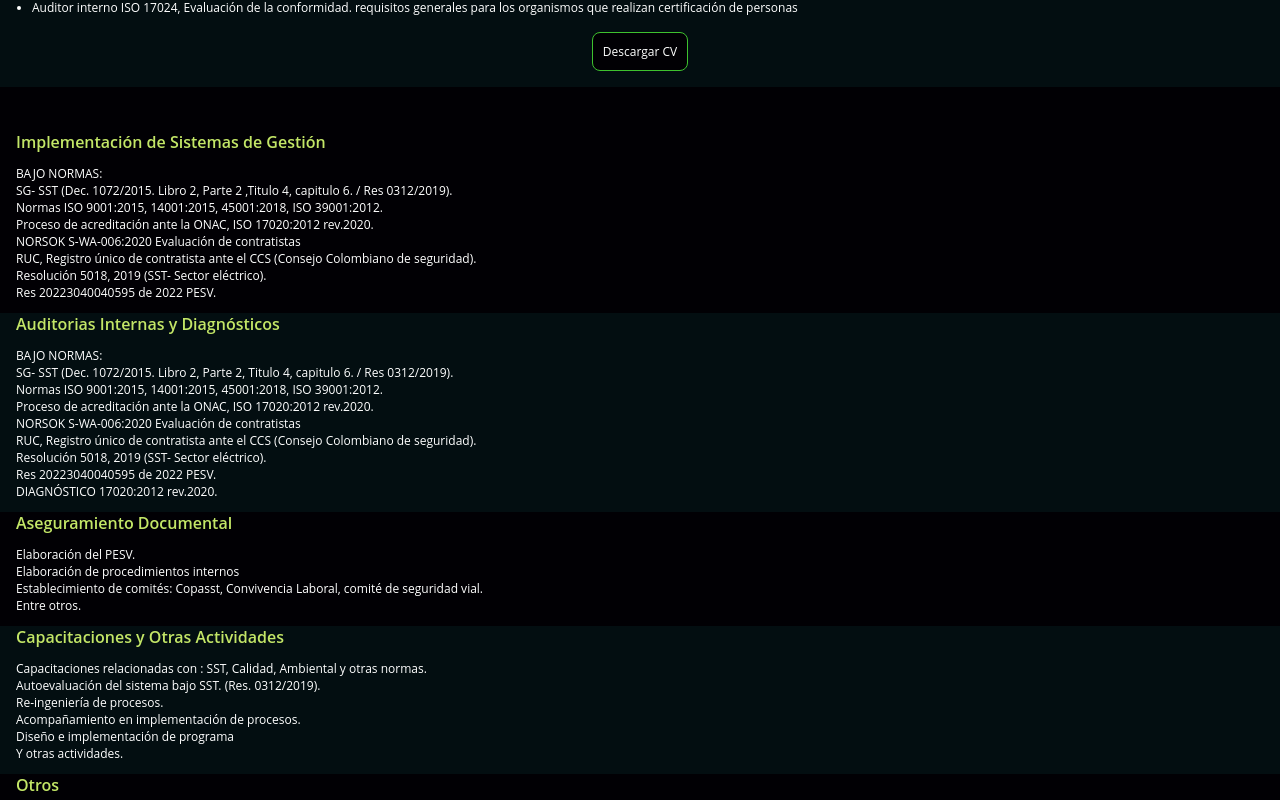
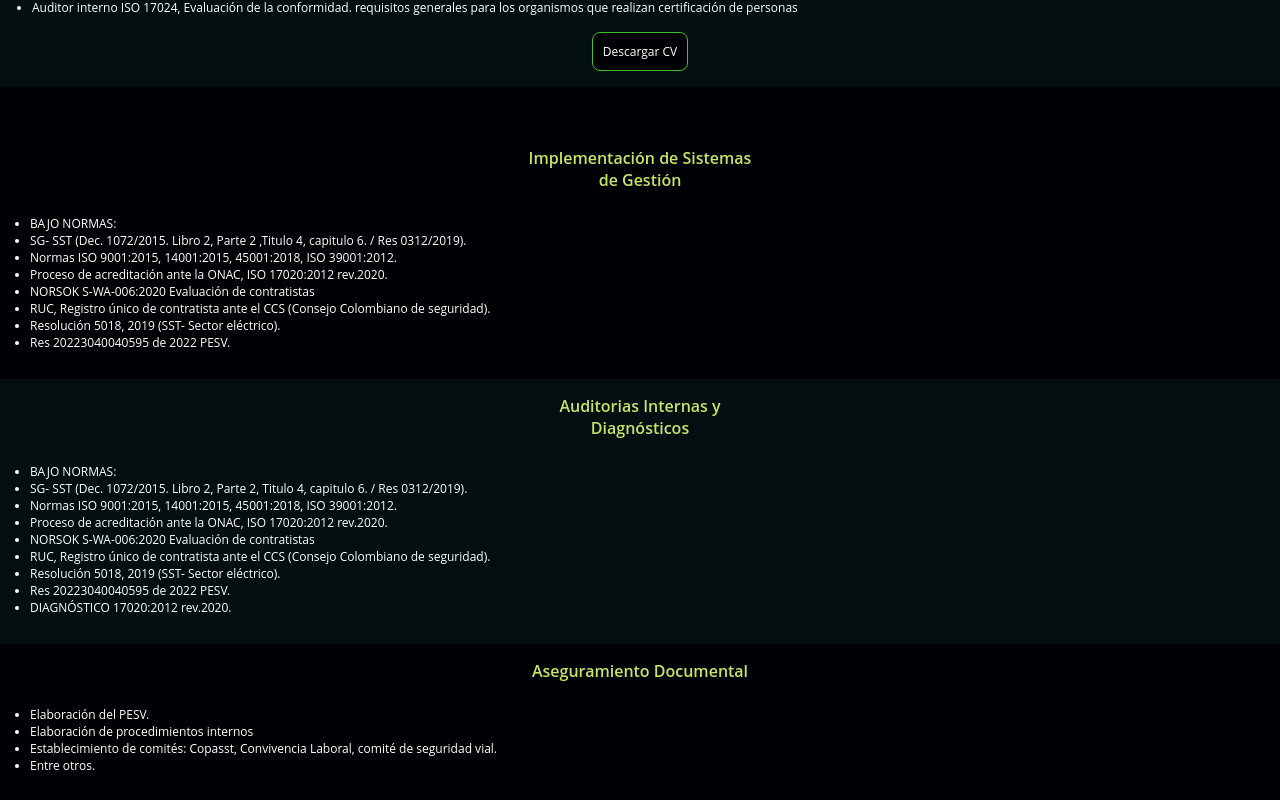
Before and after one commit to IngDonovan/broch-page, a React (Vite) app: page / in a window 1280 px wide. Shown: the part 1340-2140 px from the top of the page. Built offline with nearby package versions, Linux system fonts and the light colour scheme.

Commit message:
fix little styles

```diff
--- a/index.html
+++ b/index.html
@@ -2,7 +2,7 @@
 <html lang="en">
   <head>
     <meta charset="UTF-8" />
-    <link rel="icon" type="image/svg+xml" href="/logoDloil.svg" />
+    <link rel="icon" type="image/svg+xml" href="/logoToolDloil.svg" />
     <meta name="viewport" content="width=device-width, initial-scale=1.0" />
     <link rel="preconnect" href="https://fonts.googleapis.com">
 
--- a/src/Components/DetailService/DetailService.scss
+++ b/src/Components/DetailService/DetailService.scss
@@ -3,14 +3,19 @@
 .detailService{
     display: flex;
     flex-direction: column;
-    padding: 0px 16px 12px 16px;
+    padding: 16px 18px;
     gap: 12px;
     h2{
+        width: 230px;
         color: $sColor;
+        align-self: center;
+        text-align: center;
     }
     ul{
+        margin: 12px;
         li{
             font-size: $tx-sm;
+            list-style:disc;
         }
     }
 
```
Also changed, not shown: public/logoToolDloil.svg (added).
